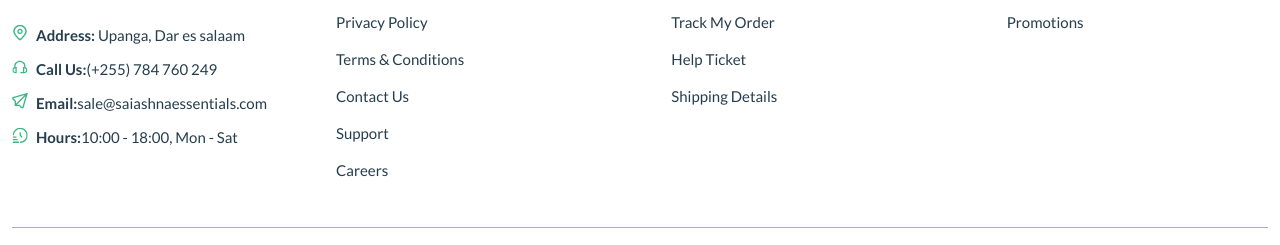
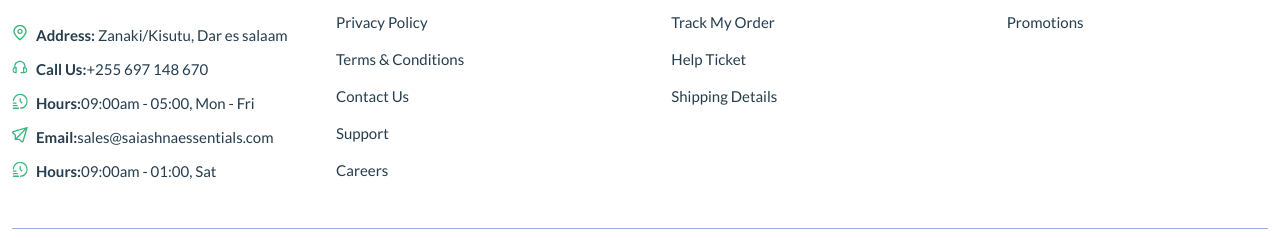
Before and after one commit to rdsande/saiashna, a plain HTML site: page index.html in a window 1280 px wide. Shown: the part 2677-2922 px from the top of the page. Drawn offline with Linux system fonts and the light colour scheme.

Commit message:
Time changes

```diff
--- a/index.html
+++ b/index.html
@@ -1122,14 +1122,16 @@
                             </div>
                             <ul class="contact-infor">
                                 <li><img src="assets/imgs/theme/icons/icon-location.svg" alt="" /><strong>Address:
-                                    </strong> <span>Upanga, Dar es salaam</span>
+                                    </strong> <span>Zanaki/Kisutu, Dar es salaam</span>
                                 </li>
                                 <li><img src="assets/imgs/theme/icons/icon-contact.svg" alt="" /><strong>Call
-                                        Us:</strong><span>(+255) 784 760 249</span></li>
+                                        Us:</strong><span>+255 697 148 670</span></li>
+                                        <li><img src="assets/imgs/theme/icons/icon-clock.svg" alt="" /><strong>Hours:</strong><span>09:00am - 05:00, Mon -
+                                                Fri</span></li>
                                 <li><img src="assets/imgs/theme/icons/icon-email-2.svg"
-                                        alt="" /><strong>Email:</strong><span>sale@saiashnaessentials.com</span></li>
-                                <li><img src="assets/imgs/theme/icons/icon-clock.svg"
-                                        alt="" /><strong>Hours:</strong><span>10:00 - 18:00, Mon - Sat</span></li>
+                                        alt="" /><strong>Email:</strong><span>sales@saiashnaessentials.com</span></li>
+                                        <li><img src="assets/imgs/theme/icons/icon-clock.svg" alt="" /><strong>Hours:</strong><span>09:00am - 01:00, Sat</span></li>
+
                             </ul>
                         </div>
                     </div>
```
